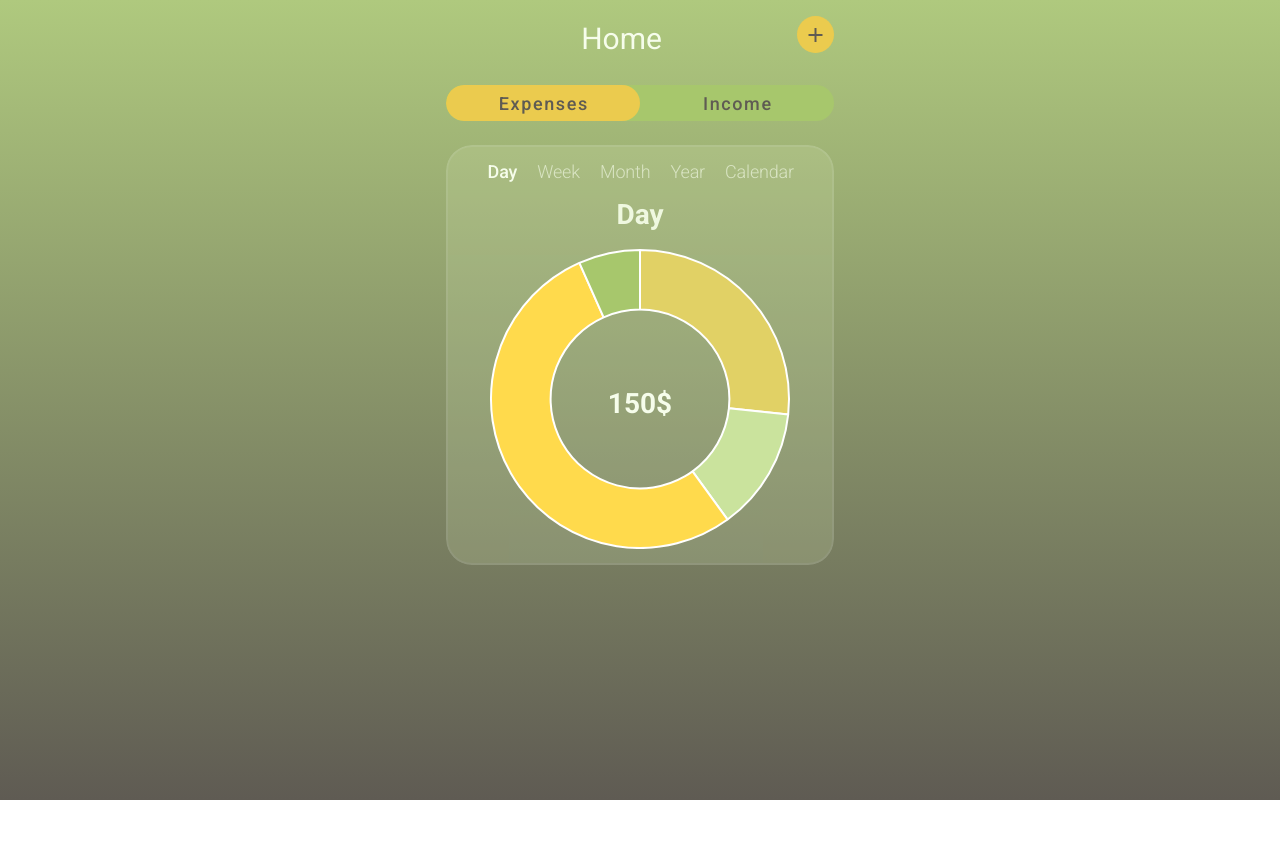
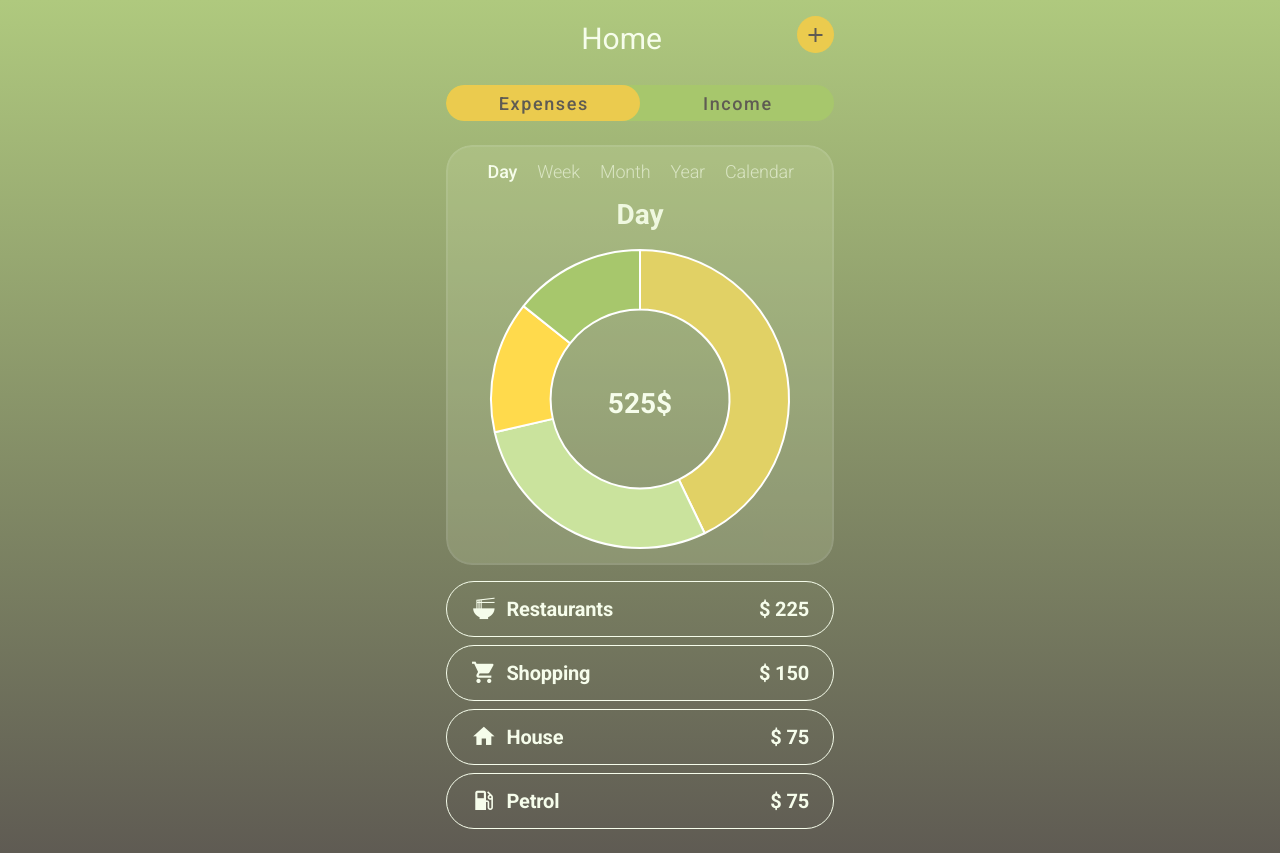
Before and after one commit to shataev/wanna-track-client, a Vue app: page /expenses in a window 1280 px wide. Before the commit the page ends 800 px from the top, so only its background shows below. Built offline with nearby package versions, Linux system fonts and the light colour scheme.

Commit message:
feat: value button

```diff
--- /dev/null
+++ b/src/components/AppValueButton.vue
@@ -0,0 +1,45 @@
+<template>
+  <v-btn
+    variant="outlined"
+    rounded="pill"
+    color="app-light"
+    class="value-button text-none w-100 px-7 justify-space-between mb-2"
+    height="56"
+  >
+    <template #prepend>
+      <v-icon :icon="icon" class="mr-2"></v-icon>
+      <span class="name">{{ name }}</span>
+    </template>
+    <template #append>
+      <span class="value">$ {{ value }}</span>
+    </template>
+  </v-btn>
+</template>
+
+<script>
+export default {
+  name: 'AppValueButton',
+  props: {
+    icon: {
+      type: String,
+      required: true
+    },
+    name: {
+      type: String,
+      required: true
+    },
+    value: {
+      type: Number,
+      required: true
+    }
+  }
+}
+</script>
+
+<style scoped lang="scss">
+.value-button {
+  font-size: 20px;
+  letter-spacing: -0.18px;
+  font-weight: 600;
+}
+</style>
--- a/src/pages/ExpensesPage.vue
+++ b/src/pages/ExpensesPage.vue
@@ -1,5 +1,5 @@
 <template>
-  <div class="chart-container position-relative d-flex flex-column overflow-hidden">
+  <div class="chart-container position-relative d-flex flex-column overflow-hidden mb-4">
     <div class="background-layer position-absolute"></div>
     <header class="chart-header mb-5">
       <v-btn-toggle
@@ -32,11 +32,21 @@
       />
     </div>
   </div>
+  <div class="values">
+    <app-value-button
+      v-for="expense in expenses"
+      :icon="expense.icon"
+      :name="expense.name"
+      :value="expense.value"
+    >
+    </app-value-button>
+  </div>
 </template>
 
 <script>
 import { Doughnut } from 'vue-chartjs'
 import { Chart as ChartJS, ArcElement } from 'chart.js'
+import AppValueButton from '@/components/AppValueButton.vue'
 
 ChartJS.register(ArcElement)
 
@@ -60,13 +70,40 @@ const centerText = {
     ctx.fillText(`${totalValue}$`, width / 2, (height + top + fontSize) / 2)
   }
 }
+
+const expenses = [
+  {
+    name: 'Restaurants',
+    value: 225,
+    color: '#E1D165',
+    icon: 'mdi-noodles'
+  },
+  {
+    name: 'Shopping',
+    value: 150,
+    color: '#CAE39D',
+    icon: 'mdi-cart'
+  },
+  {
+    name: 'House',
+    value: 75,
+    color: '#FFDA4C',
+    icon: 'mdi-home'
+  },
+  {
+    name: 'Petrol',
+    value: 75,
+    color: '#A7C76C',
+    icon: 'mdi-gas-station'
+  }
+]
 export default {
   name: 'ExpensesPage',
-  components: { Doughnut },
+  components: { AppValueButton, Doughnut },
   data() {
     return {
+      expenses: [...expenses],
       currentFilter: 'day',
-      total: 500,
       dateFilters: [
         {
           text: 'Day',
@@ -89,7 +126,7 @@ export default {
           value: 'calendar'
         }
       ],
-      chartData: {
+      /*chartData: {
         labels: ['VueJs', 'EmberJs', 'ReactJs', 'AngularJs'],
         datasets: [
           {
@@ -97,7 +134,7 @@ export default {
             data: [40, 20, 80, 10]
           }
         ]
-      },
+      },*/
       chartOptions: {
         responsive: true,
         maintainAspectRatio: false,
@@ -107,6 +144,28 @@ export default {
     }
   },
   computed: {
+    total() {
+      return this.expenses.reduce((acc, expense) => acc + expense.value, 0)
+    },
+    chartData() {
+      const result = {
+        labels: [],
+        datasets: [
+          {
+            backgroundColor: [],
+            data: []
+          }
+        ]
+      }
+
+      this.expenses.map((expense) => {
+        result.labels.push(expense.name)
+        result.datasets[0].backgroundColor.push(expense.color)
+        result.datasets[0].data.push(expense.value)
+      })
+
+      return result
+    },
     chartTitle() {
       return this.dateFilters.find((filter) => filter.value === this.currentFilter).text
     }
```
